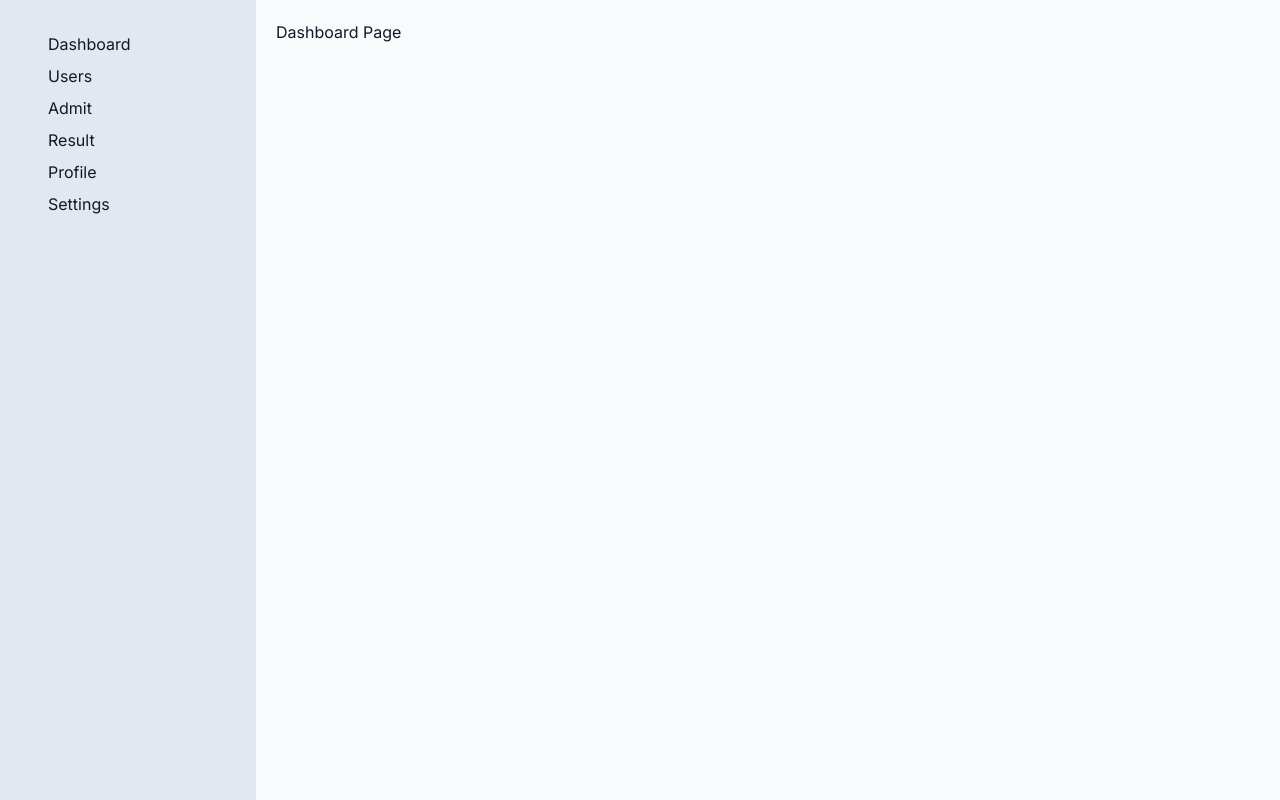
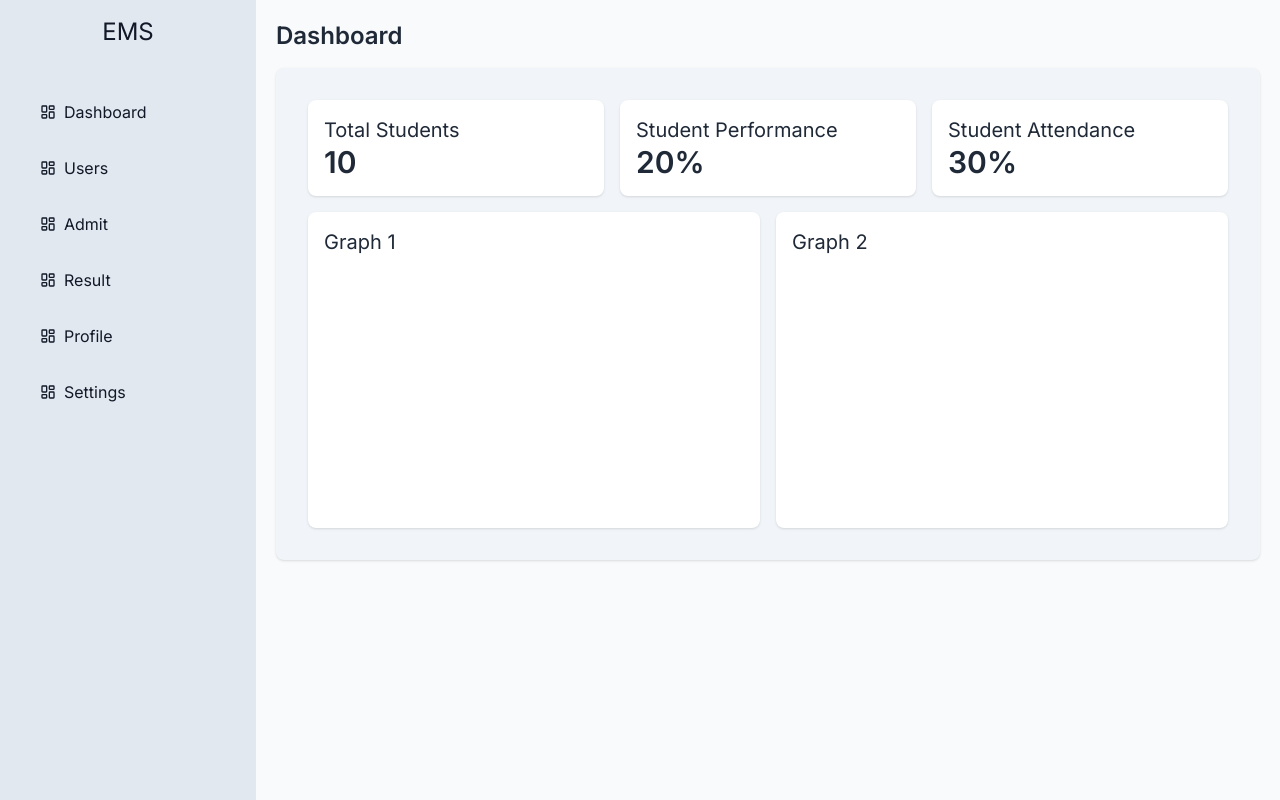
Before and after one commit to thesurajdas/ems-app, a Next.js app: page /dashboard in a window 1280 px wide. Built offline with nearby package versions, Linux system fonts and the light colour scheme.

Commit message:
update dashboard design

```diff
--- a/src/app/dashboard/page.jsx
+++ b/src/app/dashboard/page.jsx
@@ -1,6 +1,38 @@
 
 export default function Dashboard() {
   return (
-    <div>Dashboard Page</div>
+    <>
+      <h1 className="text-2xl font-semibold text-gray-800 dark:text-gray-100">Dashboard</h1>
+      <div className="container my-4 dark:bg-gray-700 bg-slate-100 p-4 rounded-lg shadow w-full">
+        <section className="grid grid-cols-3 gap-4 m-4">
+          <div className="bg-white dark:bg-gray-800 p-4 rounded-lg shadow">
+            <h2 className="text-xl text-gray-800 dark:text-gray-100">Total Students</h2>
+            <p className="text-3xl font-semibold text-gray-800 dark:text-gray-100">10</p>
+          </div>
+          <div className="bg-white dark:bg-gray-800 p-4 rounded-lg shadow">
+            <h2 className="text-xl text-gray-800 dark:text-gray-100">Student Performance</h2>
+            <p className="text-3xl font-semibold text-gray-800 dark:text-gray-100">20%</p>
+          </div>
+          <div className="bg-white dark:bg-gray-800 p-4 rounded-lg shadow">
+            <h2 className="text-xl text-gray-800 dark:text-gray-100">Student Attendance</h2>
+            <p className="text-3xl font-semibold text-gray-800 dark:text-gray-100">30%</p>
+          </div>
+        </section>
+        <section className="m-4 grid grid-cols-2 gap-4">
+          <div className="bg-white dark:bg-gray-800 p-4 rounded-lg shadow">
+            <h2 className="text-xl text-gray-800 dark:text-gray-100">Graph 1</h2>
+            <div className="h-64">
+              <canvas id="line-chart"></canvas>
+            </div>
+          </div>
+          <div className="bg-white dark:bg-gray-800 p-4 rounded-lg shadow">
+            <h2 className="text-xl text-gray-800 dark:text-gray-100">Graph 2</h2>
+            <div className="h-64">
+              <canvas id="line-chart"></canvas>
+            </div>
+          </div>
+        </section>
+      </div>
+    </>
   )
 }
--- a/src/app/dashboard/users/page.jsx
+++ b/src/app/dashboard/users/page.jsx
@@ -4,11 +4,11 @@ import Link from "next/link";
 export default function users() {
   return (
     <>
-      <h1 className="m-3 text-bold text-2xl">Users</h1>
-      <div className="dark:bg-gray-700 bg-slate-100 p-4 rounded-lg shadow w-full">
+      <h1>Users</h1>
+      <div className="my-4 dark:bg-gray-700 bg-slate-100 p-4 rounded-lg shadow w-full">
         <div className="flex justify-end w-full">
           <Link href="/dashboard/users/create">
-            <button className="bg-blue-600 py-2 px-4 m-4 rounded-2xl">Create Users</button>
+            <button className="bg-blue-600 text-white py-2 px-4 m-4 rounded-2xl">Create Users</button>
           </Link>
         </div>
         <Table />
--- a/src/app/globals.css
+++ b/src/app/globals.css
@@ -1,3 +1,12 @@
 @tailwind base;
 @tailwind components;
 @tailwind utilities;
+
+@layer components {
+    h1 {
+        @apply text-3xl;
+    }
+    h2 {
+        @apply text-2xl;
+    }
+}
--- a/src/app/page.jsx
+++ b/src/app/page.jsx
@@ -1,8 +1,13 @@
-
+import Link from "next/link";
 export default function Home() {
   return (
     <>
-      Home Page
+      <div className="flex flex-col justify-center items-center h-screen">
+        <h1>Home Page</h1>
+        <Link href="/dashboard">
+          <button className="py-4 px-8 bg-blue-600 text-white">Go to Admin Dashboard</button>
+        </Link>
+      </div>
     </>
   );
 }
--- a/src/components/Chart.jsx
+++ b/src/components/Chart.jsx
@@ -1,5 +1,8 @@
 export default function Chart() {
   return (
-    <div>Chart</div>
+    <div>
+      <h2>Result Chart</h2>
+
+    </div>
   )
 }
--- a/src/components/SideBar.jsx
+++ b/src/components/SideBar.jsx
@@ -1,5 +1,5 @@
 import Link from 'next/link';
-
+import { LuLayoutDashboard } from "react-icons/lu";
 const SideBar = () => {
     const links = [
         { name: 'Dashboard', url: '/dashboard' },
@@ -11,12 +11,14 @@ const SideBar = () => {
     ];
 
     return (
-        <div className="bg-slate-200 w-64 min-h-screen">
-            <ul className="p-8">
+        <div className="bg-slate-200 dark:bg-gray-600 w-64 h-screen overflow-auto">
+            <h2 className="p-4 text-center">EMS</h2>
+            <ul className="p-6">
                 {links.map((link, index) => (
                     <li key={index} className="mb-2">
-                        <Link href={link.url}>
-                            <span className="text-gray-900 p-4">
+                        <Link href={link.url} className="px-4 py-3 flex items-center space-x-4 rounded-md group hover:bg-slate-500">
+                            <span className="flex items-center">
+                                <LuLayoutDashboard className="mr-2" />
                                 {link.name}
                             </span>
                         </Link>
```
Also changed, not shown: public/data.json (added, +36 -0 lines).
